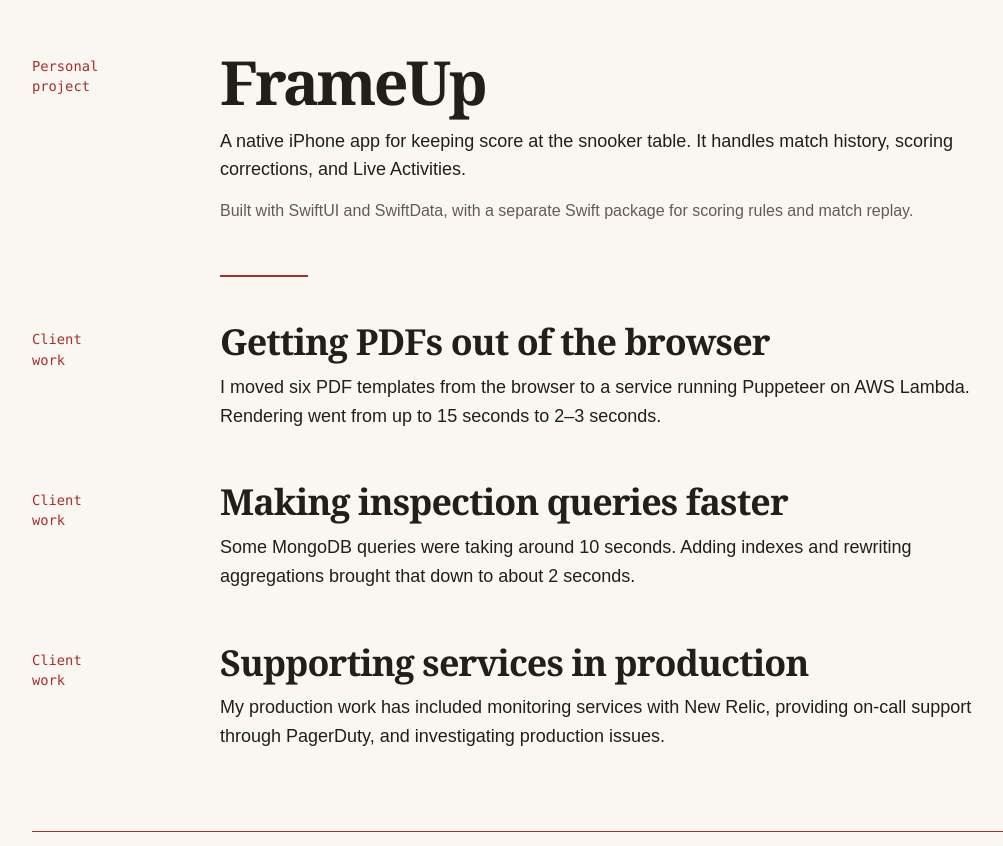
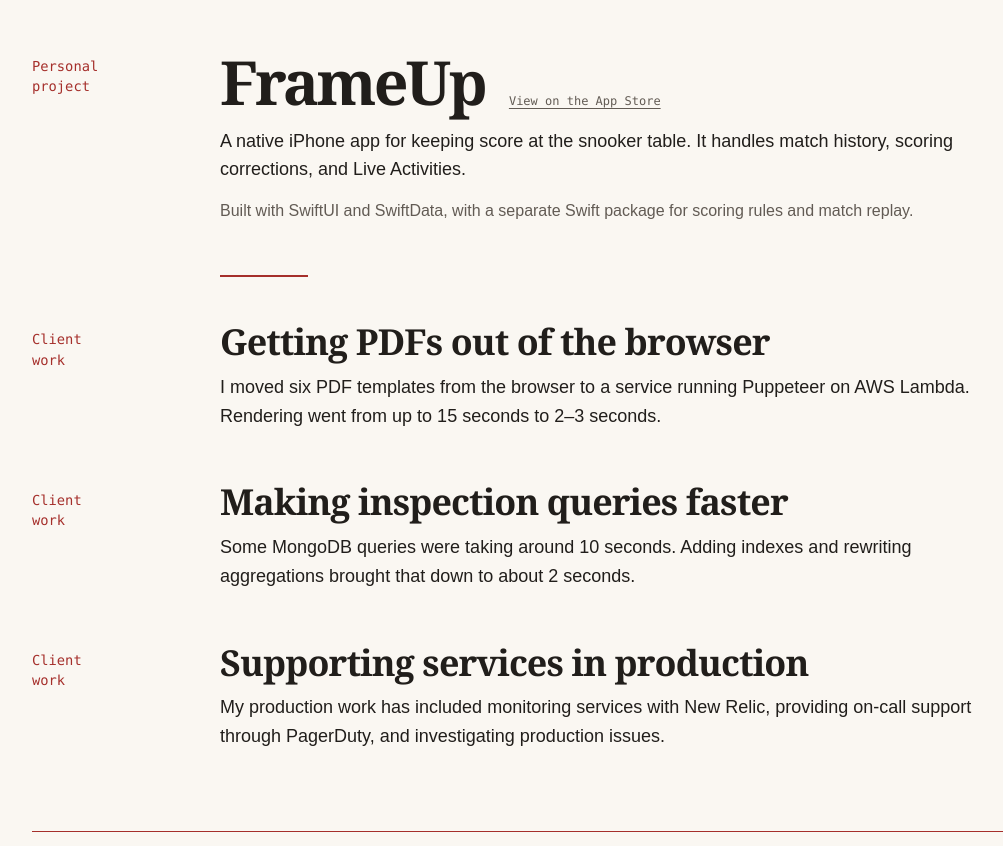
Before and after one commit to mmichalt/mmichalt.github.io, a plain HTML site: page index.html in a window 1280 px wide. Shown: the part 975-1821 px from the top of the page, without its empty margins (48-1051 px from the left). Drawn offline with Linux system fonts and the light colour scheme.

Commit message:
feat: link FrameUp to its App Store listing

```diff
--- a/index.html
+++ b/index.html
@@ -70,7 +70,10 @@
           <article class="margin-layout project personal-project frameup">
             <p class="margin-note">Personal<br class="desktop-break"> project</p>
             <div>
-              <h3>FrameUp</h3>
+              <div class="project-heading">
+                <h3>FrameUp</h3>
+                <a class="project-status" href="https://apps.apple.com/ua/app/frameup-snooker-scorer/id6826201688">View on the App Store</a>
+              </div>
               <p>A native iPhone app for keeping score at the snooker table. It handles match history, scoring corrections, and Live Activities.</p>
               <p class="project-detail">Built with SwiftUI and SwiftData, with a separate Swift package for scoring rules and match replay.</p>
             </div>
```
